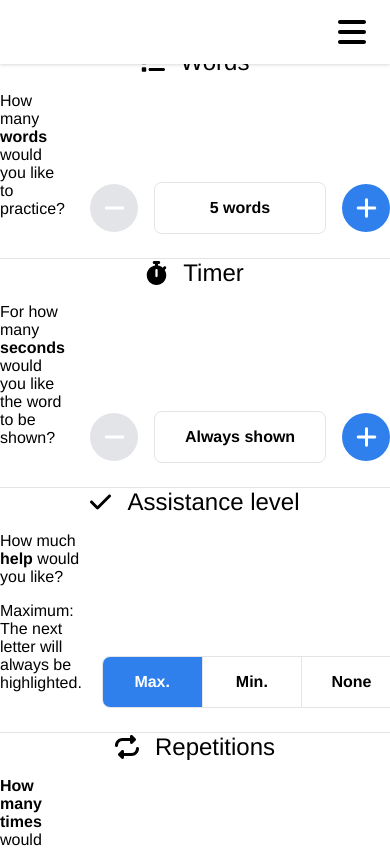
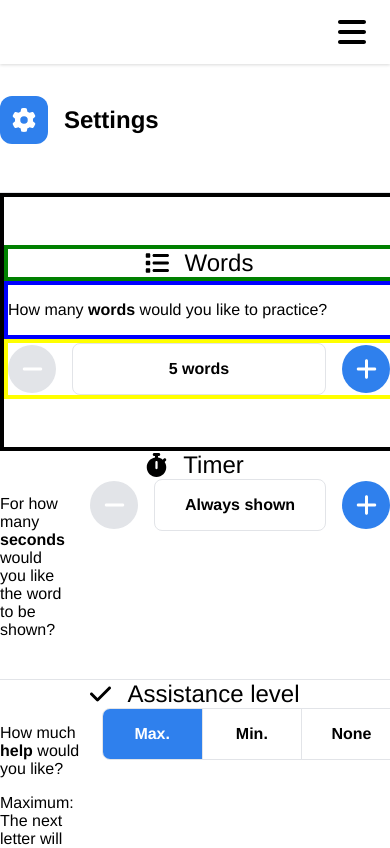
Before and after one commit to project-qwerty/project-qwerty, a Vue app: page /settings in a window 390 px wide. Shown: the top 848 px of the page. Built offline with nearby package versions, Linux system fonts and the light colour scheme.

Commit message:
Phone layout on custom category page

```diff
--- a/src/assets/css/global.css
+++ b/src/assets/css/global.css
@@ -89,14 +89,22 @@ header {
 }
 
 .page-content {
+  margin-left: 0px;
+  margin-right: 0px;
   margin-top: calc(var(--margin-vertical) * 2);
-  padding: 0 2rem;
+  padding: 0px;
+  padding-bottom: calc(var(--margin-vertical) * 4);
+  width: 100%;
   z-index: 1;
 }
 
 .page-layout {
   display: flex;
   flex-direction: column;
+  height: 100%;
+  margin: 0px;
+  padding: 0px;
+  width: 100%;
   z-index: 0;
 }
 
@@ -108,6 +116,10 @@ header {
 
   border: solid 2px var(--faint-colour);
   border-radius: 0.5em;
+}
+
+.qwerty-text-input.invalid {
+  border-color: var(--negative-colour);
 }
 
 @media (min-width: 1260px) {
--- a/src/components/IconButton.vue
+++ b/src/components/IconButton.vue
@@ -18,7 +18,9 @@
   button {
     /* give it the circle shape */
     padding: 0.5em;
-    border-radius: 1em;
+    border-radius: 100%;
+    height: fit-content;
+    width: fit-content;
 
     background-color: var(--faint-colour);
 
--- a/src/components/RowButton.vue
+++ b/src/components/RowButton.vue
@@ -45,7 +45,7 @@
     box-sizing: border-box;
     display: flex;
     flex-direction: row;
-    width: 100%;
+    padding-right: 1rem;
   }
 
   .icon {
--- a/src/views/CustomCategory.vue
+++ b/src/views/CustomCategory.vue
@@ -10,14 +10,12 @@
           text="Back"
           v-on:click="$router.back()" />
 
-      <header>
-
+      <div class="category-header">
         <IconHeader
             class="category-title"
             icon="list"
             :iconColour="Colours.stringToColour(categoryName)"
             :text="categoryName" />
-
         <div class="controls-wrapper">
           <ActionButton
               class="new-word-button"
@@ -33,14 +31,12 @@
             ]"
               v-on:click="handleDropdownClick" />
         </div>
+      </div>
 
-      </header>
-
-      <div class="word-list-wrapper">
+      <div class="words-wrapper">
         <div
-            class="word-row"
+            class="word-wrapper"
             v-for="(word, index) in wordValues" v-bind:key="index">
-
           <input
               class="qwerty-text-input"
               :class="{ invalid: !Validation.isValidWord(word) }"
@@ -49,11 +45,12 @@
               @input="updateWord(index)">
 
           <IconButton
+              class="delete-word-button"
               icon="x"
               v-on:click="clickDeleteWord(index)" />
-
         </div>
       </div>
+
     </div>
 
     <!--    Place modals as siblings of page content to enable them to appear over the fixed hamburger menu area at top of page-->
@@ -232,75 +229,122 @@
 
 
 <style scoped>
-  header {
-    align-items: center;
-    flex-direction: row;
-    gap: 1rem;
-    justify-content: space-between;
-    margin-top: 1.5rem;
-    max-width: 100vw;
+  input {
+    font-size: 20px;
+    width: 100%;
   }
 
   .back-button {
     font-size: 24px;
   }
 
+  .category-header {
+    display: flex;
+    justify-content: space-between;
+    margin-bottom: var(--margin-vertical);
+    margin-left: 1rem;
+    /* No margin-right for dropdown position to be closer to the edge of the page */
+    margin-top: var(--margin-vertical);
+  }
+
   .controls-wrapper {
     display: flex;
-    flex-direction: row;
-    margin-left: 1.5rem;
-  }
-
-  /* this turns the final option (delete) red */
-  /deep/ .options-menu .dropdown-item:last-of-type {
-    color: var(--negative-colour);
-  }
-
-  .word-list-wrapper {
-    margin: 2rem 0;
-  }
-
-  .word-row {
-    display: flex;
-    justify-content: space-between;
-    align-items: center;
-
-    margin-top: 1em;
-    margin-bottom: 1em;
-  }
-
-  .word-row * {
-    font-size: 20px;
-
-    /*margin-left: 1em;*/
-    margin-right: 1em;
-  }
-
-  .word-row .qwerty-text-input {
-    display: block;
-  }
-
-  .qwerty-text-input.invalid {
-    border-color: var(--negative-colour);
-  }
-
-  .modal-text-input {
-    width: 100%;
-
-    margin-bottom: 1em;
-
-    font-size: 20px;
-  }
-
-  .delete-warning {
-    font-size: 20px;
   }
 
   .buttons-row {
     display: flex;
+    gap: 1rem;
     justify-content: flex-end;
+  }
 
-    padding-left: 5em;
-    gap: 1em;
+  .delete-word-button {
+    margin-left: 1rem;
   }
+
+  .modal-text-input {
+    margin-bottom: 1.5rem;
+  }
+
+  .word-wrapper {
+    align-items: center;
+    display: flex;
+    justify-content: space-between;
+    margin: 2rem 0px;
+  }
+
+  .words-wrapper {
+    margin: 0px 1rem;
+  }
+
+
+  /*header {*/
+  /*  border: 1px solid yellow;*/
+  /*  align-items: center;*/
+  /*  flex-direction: row;*/
+  /*  gap: 1rem;*/
+  /*  justify-content: space-between;*/
+  /*  margin-top: 2.5rem;*/
+  /*  max-width: 100vw;*/
+  /*}*/
+
+
+  /*.category-title {*/
+  /*  border: 1px solid grey;*/
+  /*}*/
+
+  /*.category-header {*/
+  /*  border: 1px solid blue;*/
+  /*  display: flex;*/
+  /*  flex-direction: row;*/
+  /*  !*margin-left: 1.5rem;*!*/
+  /*}*/
+
+  /*!* this turns the final option (delete) red *!*/
+  /*/deep/ .options-menu .dropdown-item:last-of-type {*/
+  /*  color: var(--negative-colour);*/
+  /*}*/
+
+  /*.word-list-wrapper {*/
+  /*  margin: 2rem 0;*/
+  /*}*/
+
+  /*.word-row {*/
+  /*  display: flex;*/
+  /*  justify-content: space-between;*/
+  /*  align-items: center;*/
+
+  /*  margin-top: 1em;*/
+  /*  margin-bottom: 1em;*/
+  /*}*/
+
+  /*.word-row * {*/
+  /*  font-size: 20px;*/
+
+  /*  !*margin-left: 1em;*!*/
+  /*  margin-right: 1em;*/
+  /*}*/
+
+  /*.word-row .qwerty-text-input {*/
+  /*  display: block;*/
+  /*}*/
+
+  /*.modal-text-input {*/
+  /*  width: 100%;*/
+
+  /*  margin-bottom: 1em;*/
+
+  /*  font-size: 20px;*/
+  /*}*/
+
+  /*.delete-warning {*/
+  /*  font-size: 20px;*/
+  /*}*/
+
+  /*.buttons-row {*/
+  /*  display: flex;*/
+  /*  justify-content: flex-end;*/
+
+  /*  padding-left: 5em;*/
+  /*  gap: 1em;*/
+  /*}*/
 </style>
--- a/src/views/Settings.vue
+++ b/src/views/Settings.vue
@@ -1,15 +1,20 @@
 <template>
-  <div>
+  <div class="page-layout">
     <Nav />
 
-    <div class="sidebar-page-content">
-      <IconHeader :major="true" text="Settings" icon="gear" iconColour="var(--primary-colour)" />
+    <div class="page-content">
+      <div class="settings-header">
+        <IconHeader :major="true" text="Settings" icon="gear" iconColour="var(--primary-colour)" />
+      </div>
 
-      <IconHeader text="Words" icon="list" />
-      <div class="control-row">
-        <p>How many <strong>words</strong> would you like to practice?</p>
-
-        <div class="control">
+      <div class="setting-wrapper">
+        <div class="setting-name">
+          <IconHeader text="Words" icon="list" />
+        </div>
+        <div class="setting-detail">
+          <p>How many <strong>words</strong> would you like to practice?</p>
+        </div>
+        <div class="setting-control">
           <ShowCurrentSelector :options="[
                 { label: '5 words',  val: 5, },
                 { label: '10 words', val: 10, },
@@ -22,10 +27,11 @@
                 { label: '45 words', val: 45, },
                 { label: '50 words', val: 50, },
               ]"
-              :initialValue="wordsPerSession"
-              v-on:update="wordsPerSession = $event" />
+                               :initialValue="wordsPerSession"
+                               v-on:update="wordsPerSession = $event" />
         </div>
       </div>
+
 
       <IconHeader text="Timer" icon="stopwatch" />
       <div class="control-row">
@@ -159,8 +165,6 @@
   .control-row {
     display: flex;
     flex-direction: row;
-    justify-content: space-between;
-    align-items: flex-end;
 
     padding-bottom: 24px;
     border-bottom: solid 1px var(--faint-colour);
@@ -172,4 +176,31 @@
     width: 300px;
     padding-left: 20px;
   }
+
+  .settings-header {
+    align-items: flex-start;
+    border-bottom: solid 1px var(--faint-colour);
+    display: flex;
+    flex-direction: row;
+    padding-bottom: var(--margin-vertical);
+  }
+
+  .setting-control {
+    border: 4px solid yellow;
+  }
+
+  .setting-detail {
+    border: 4px solid blue;
+  }
+
+  .setting-name {
+    border: 4px solid green;
+  }
+
+  .setting-wrapper {
+    border-bottom: solid 1px var(--faint-colour);
+    border: 4px solid black;
+    padding: var(--margin-vertical) 0px;
+    width: 100%;
+  }
 </style>
```
